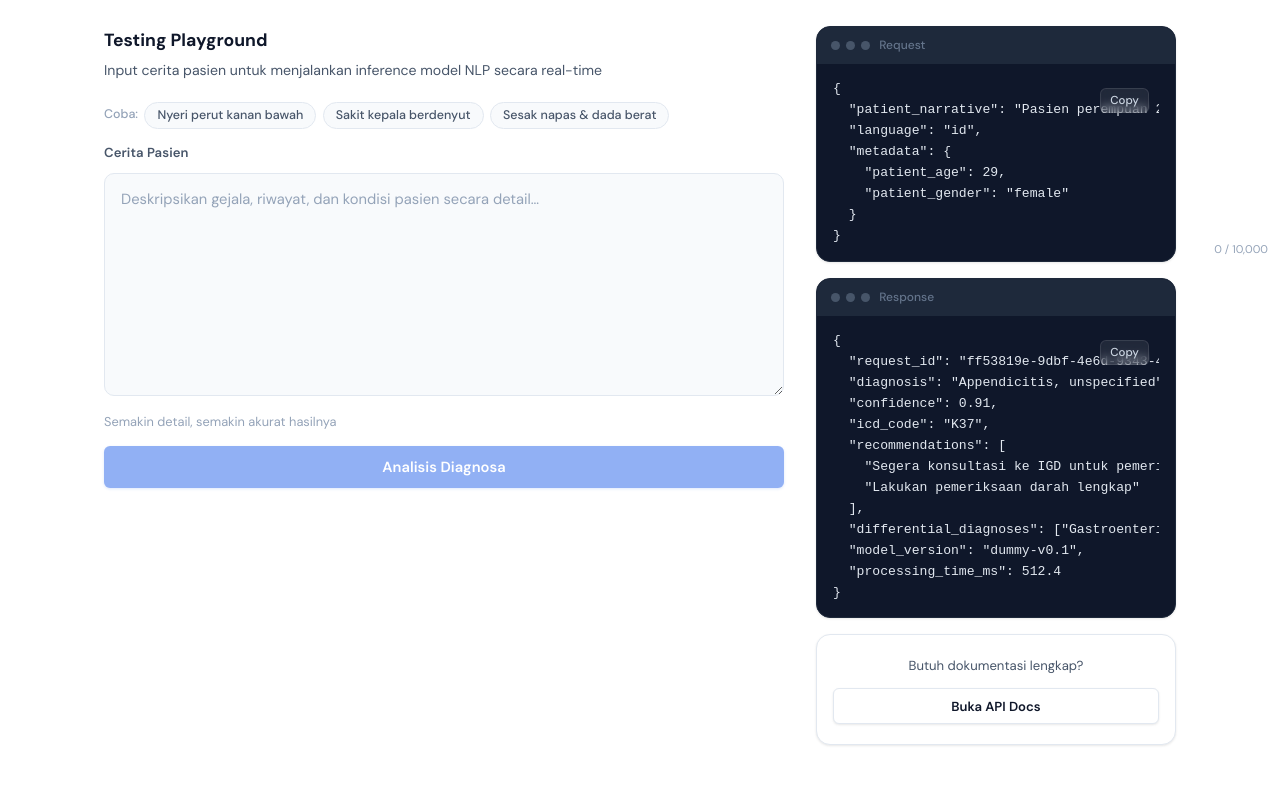
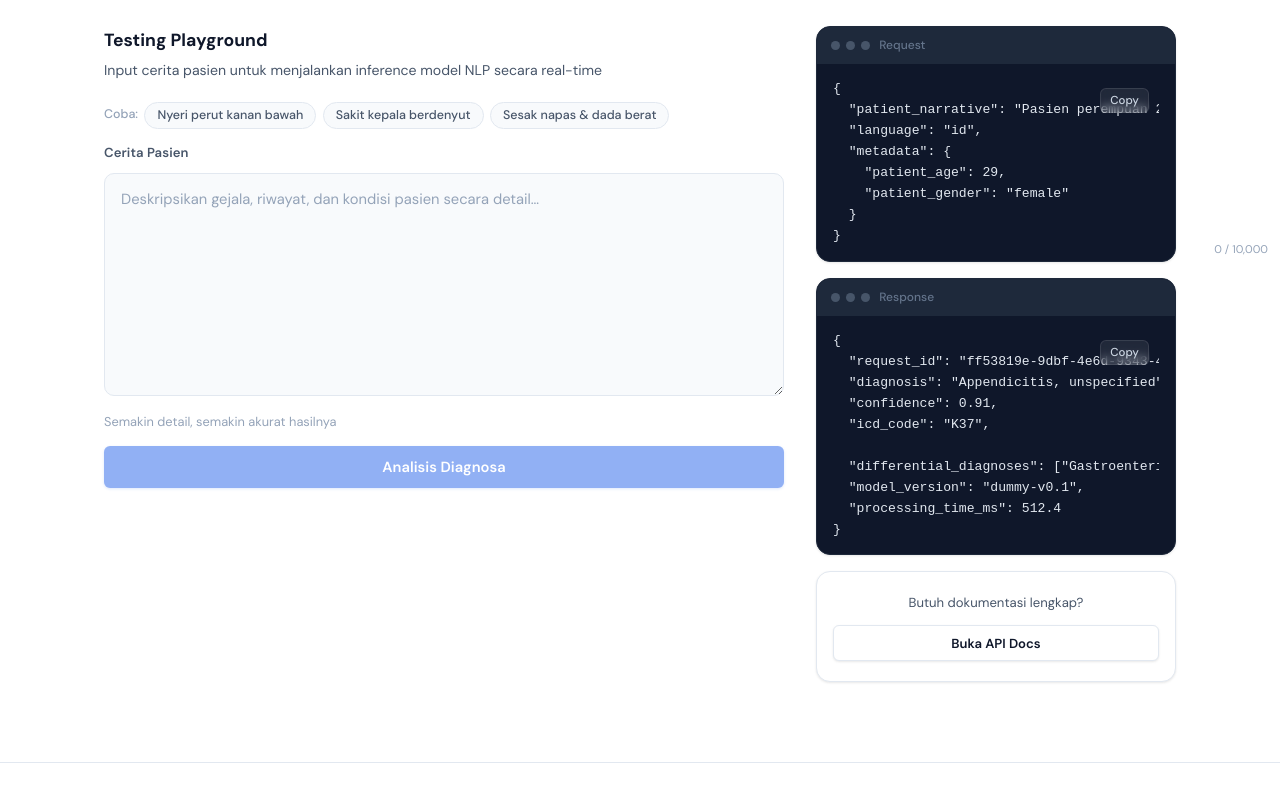
Before and after one commit to pejuangvscode/nlp_app_uas, a React (Vite) app in the folder frontend/: page / in a window 1280 px wide. Shown: the part 531-1320 px from the top of the page. Built offline with nearby package versions, Linux system fonts and the light colour scheme.

Commit message:
update: playground

```diff
--- a/frontend/src/components/DiagnosisResult.jsx
+++ b/frontend/src/components/DiagnosisResult.jsx
@@ -57,22 +57,7 @@ export default function DiagnosisResult({ result, onReset }) {
           </span>
         </div>
 
-        {/* Recommendations */}
-        {result.recommendations?.length > 0 && (
-          <div>
-            <h3 className="result-section-title">
-              Rekomendasi Tindakan
-            </h3>
-            <ol className="rec-list" aria-label="Rekomendasi tindakan medis">
-              {result.recommendations.map((rec, i) => (
-                <li key={i} className="rec-item">
-                  <span className="rec-num" aria-hidden="true">{i + 1}</span>
-                  <span>{rec}</span>
-                </li>
-              ))}
-            </ol>
-          </div>
-        )}
+
 
         {/* Differential */}
         {result.differential_diagnoses?.length > 0 && (
--- a/frontend/src/pages/TryPage.jsx
+++ b/frontend/src/pages/TryPage.jsx
@@ -22,10 +22,7 @@ const RESPONSE_EXAMPLE = `{
   "diagnosis": "Appendicitis, unspecified",
   "confidence": 0.91,
   "icd_code": "K37",
-  "recommendations": [
-    "Segera konsultasi ke IGD untuk pemeriksaan fisik",
-    "Lakukan pemeriksaan darah lengkap"
-  ],
+
   "differential_diagnoses": ["Gastroenteritis", "UTI"],
   "model_version": "dummy-v0.1",
   "processing_time_ms": 512.4
```
